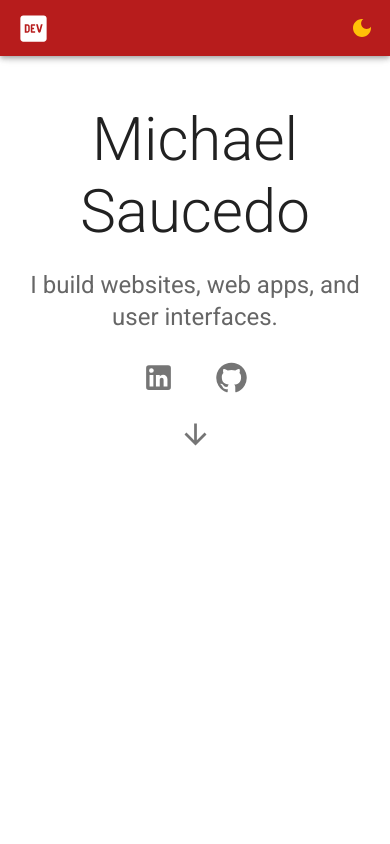
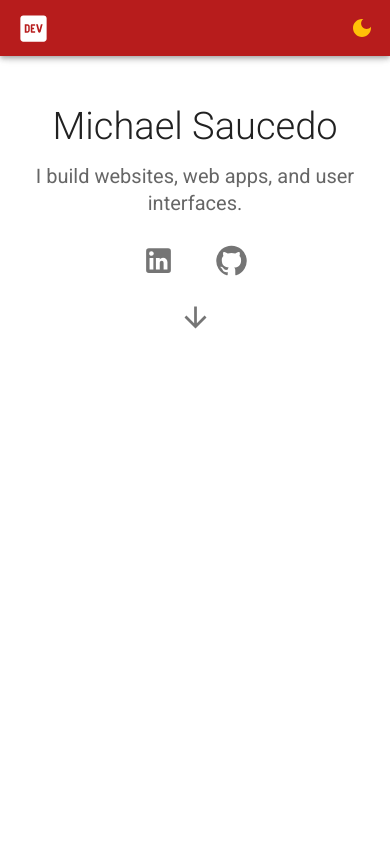
Before and after one commit to Sauce101/portfolio-flex, a React (Create React App) app: page / in a window 390 px wide. Shown: the top 844 px of the page. Built offline with nearby package versions, Linux system fonts and the light colour scheme.

Commit message:
trying out responsive impoert theme styles

```diff
--- a/src/App.js
+++ b/src/App.js
@@ -1,6 +1,6 @@
 import React, { useState } from 'react'
 import { ThemeProvider } from '@mui/material/styles'
-import { theme, darkTheme } from './theme'
+import { lightTheme, darkTheme } from './theme'
 import CssBaseline from '@mui/material/CssBaseline'
 import Box from '@mui/material/Box'
 import Stack from '@mui/material/Stack'
@@ -21,7 +21,7 @@ function App() {
     setDaytime(!daytime)
   }
 
-  const mode = daytime ? theme : darkTheme
+  const mode = daytime ? lightTheme : darkTheme
 
   const executeScroll = () => {
     document.getElementById('myProjects').scrollIntoView({
--- a/src/components/Hero.jsx
+++ b/src/components/Hero.jsx
@@ -66,8 +66,8 @@ const Hero = ({ daytime, executeScroll }) => {
             variant="h2"
             align="center"
             gutterBottom
-            // sx={{ pt: { xs: 6, sm: 4.5, lg: 8 } }}
-            sx={{ mt: { xs: 6, sm: 2.5, lg: 8 } }}
+            sx={{ pt: { xs: 6, sm: 2.5, lg: 8 } }}
+            // sx={{ mt: { xs: 6, sm: 2.5, lg: 8 } }}
           >
             Michael Saucedo
           </Typography>
--- a/src/theme.jsx
+++ b/src/theme.jsx
@@ -1,12 +1,12 @@
-import { createTheme } from '@mui/material/styles'
+import { createTheme, responsiveFontSizes } from '@mui/material/styles'
 import { grey, red } from '@mui/material/colors'
 import '@fontsource/exo'
+import '@fontsource/roboto/700.css'
+import '@fontsource/roboto/500.css'
+import '@fontsource/roboto/400.css'
 import '@fontsource/roboto/300.css'
-import '@fontsource/roboto/400.css'
-import '@fontsource/roboto/500.css'
-import '@fontsource/roboto/700.css'
 
-export const theme = createTheme({
+let theme = createTheme({
   palette: {
     primary: {
       main: red[900],
@@ -20,8 +20,10 @@ export const theme = createTheme({
   },
   typography: {
     fontFamily: ['Roboto', 'sans-serif'].join(','),
+    fontDisplay: 'swap',
   },
 })
+export const lightTheme = responsiveFontSizes(theme)
 
 export const darkTheme = createTheme({
   palette: {
@@ -37,5 +39,6 @@ export const darkTheme = createTheme({
   },
   typography: {
     fontFamily: ['Exo', 'sans-serif'].join(','),
+    fontDisplay: 'swap',
   },
 })
```
